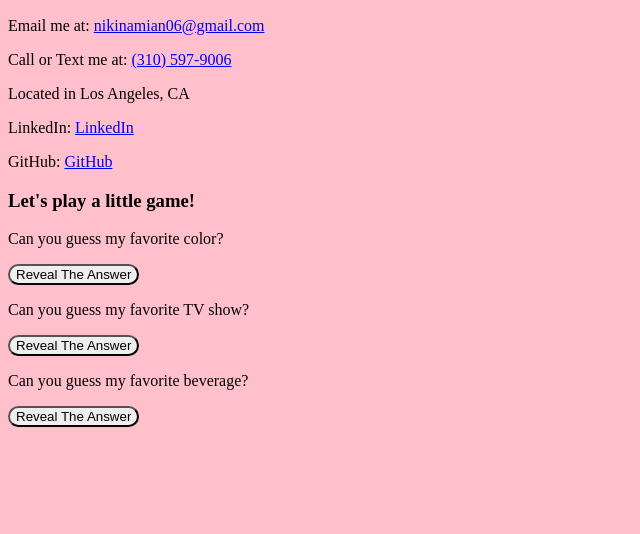
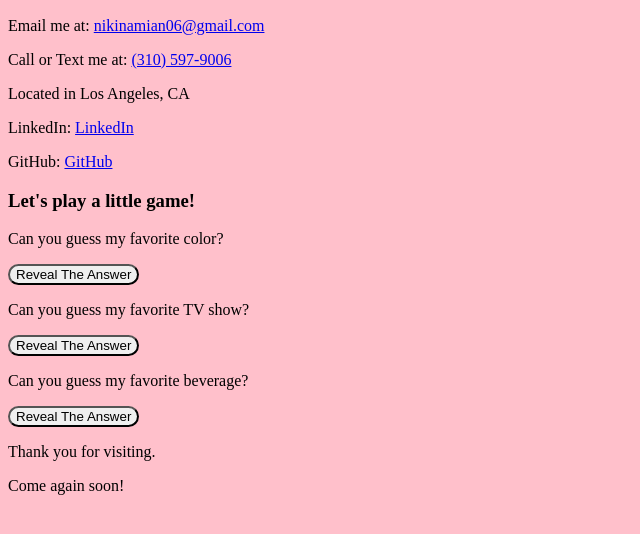
Before and after one commit to nikinamian/nikinamian.github.ios, a plain HTML site: page index.html in a window 1280 px wide. Shown: the part 110-644 px from the top of the page, without its empty margins (0-640 px from the left). Drawn offline with Linux system fonts and the light colour scheme.

Commit message:
update ending

```diff
--- a/index.html
+++ b/index.html
@@ -26,5 +26,8 @@
 
 <body>
 
+    <p>Thank you for visiting.</p>
+    <p>Come again soon!</p>
+
 <script src="app.js"></script>
 <html>
```
